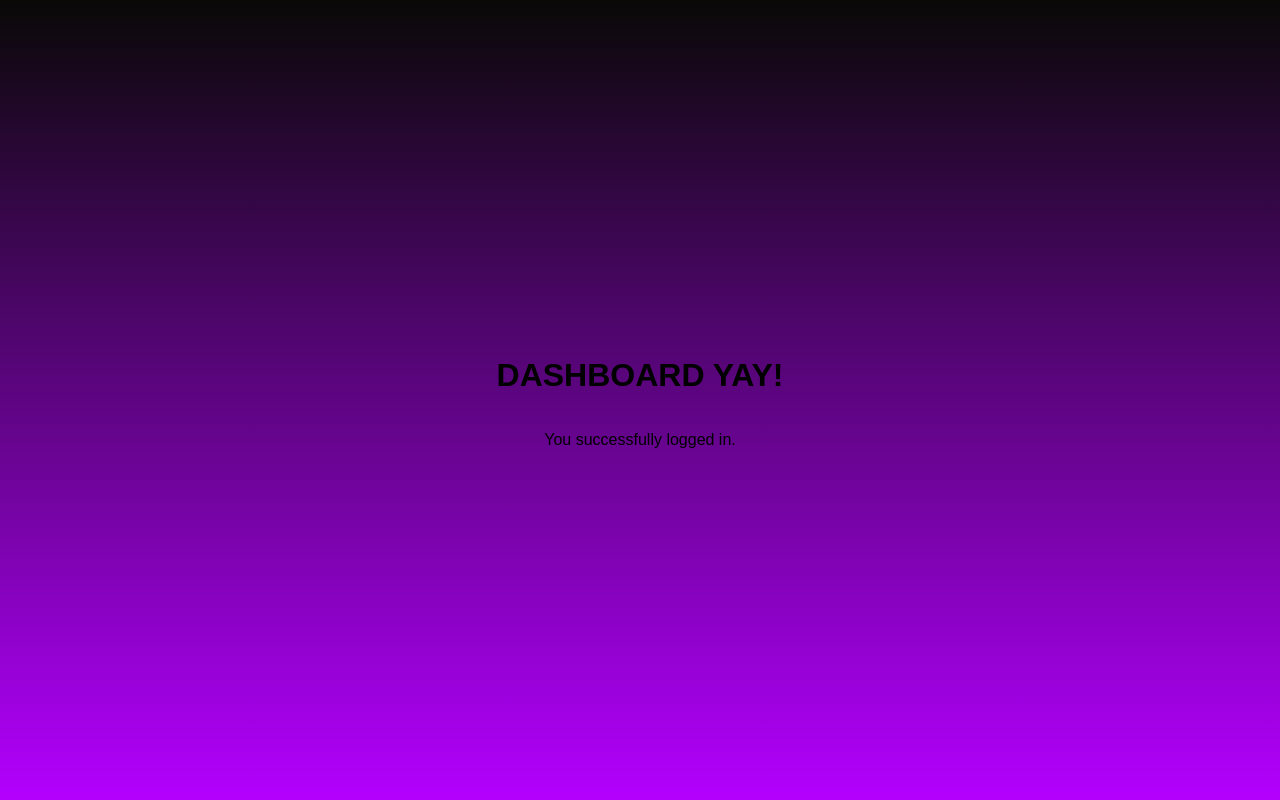
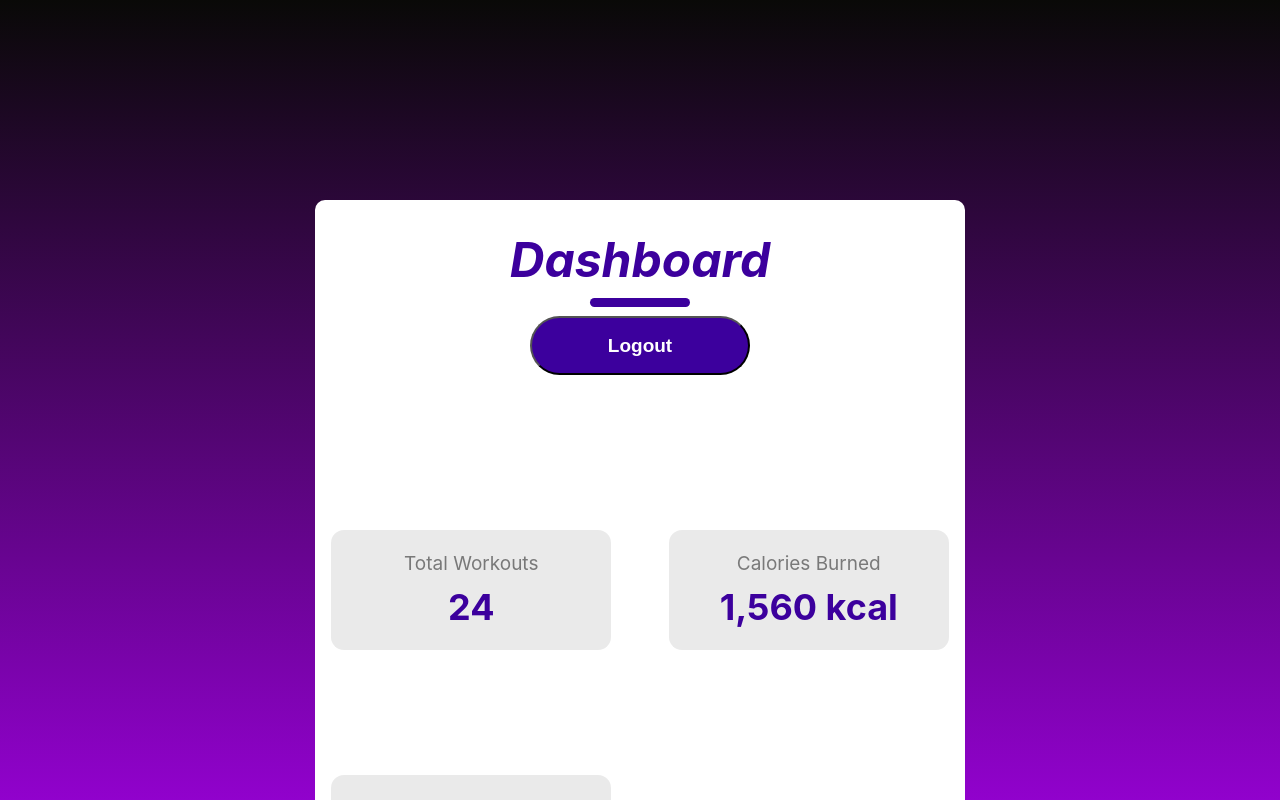
Before and after one commit to whoisaldo/Exerly-Fitness, a React (Create React App) app in the folder frontend/: page /dashboard in a window 1280 px wide. Shown: the top 800 px of the page. Built offline with nearby package versions, Linux system fonts and the light colour scheme; the HTML template or start-up script is replaced by a standard one.

Commit message:
added dashboardc components added placeholder stats and logout tied with backend

```diff
--- a/frontend/package.json
+++ b/frontend/package.json
@@ -9,7 +9,7 @@
     "@testing-library/user-event": "^13.5.0",
     "react": "^19.1.0",
     "react-dom": "^19.1.0",
-    "react-router-dom": "^7.6.2",
+    "react-router-dom": "^7.6.3",
     "react-scripts": "5.0.1",
     "web-vitals": "^2.1.4"
   },
--- a/frontend/src/App.js
+++ b/frontend/src/App.js
@@ -1,7 +1,7 @@
 import React from 'react';
 import { BrowserRouter as Router, Routes, Route } from 'react-router-dom';
 import LoginSignup from './Components/LoginSignup/LoginSignup';
-import Dashboard from './Components/Dashboard';
+import Dashboard from './Components/Dashboard/Dashboard';
 
 const App = () => {
   return (
--- a/frontend/src/Components/Dashboard.jsx
+++ /dev/null
@@ -1,19 +0,0 @@
-import React from 'react';
-
-const Dashboard = () => {
-  return (
-    <div style={{
-      fontFamily: 'Arial',
-      display: 'flex',
-      height: '100vh',
-      justifyContent: 'center',
-      alignItems: 'center',
-      flexDirection: 'column'
-    }}>
-      <h1>DASHBOARD YAY!</h1>
-      <p>You successfully logged in.</p>
-    </div>
-  );
-};
-
-export default Dashboard;
--- /dev/null
+++ b/frontend/src/Components/Dashboard/Dashboard.css
@@ -0,0 +1,32 @@
+
+.stats-grid {
+  margin-top: 55px;
+  display: grid;
+  grid-template-columns: repeat(auto-fit, minmax(280px, 1fr));
+  gap: 25px;
+  justify-items: center;
+}
+
+.stats-card {
+  background-color: #eaeaea;
+  border-radius: 13px;
+  width: 280px;
+  height: 120px;
+  display: flex;
+  flex-direction: column;
+  justify-content: center;
+  align-items: center;
+  margin-top: 100px;
+}
+
+.stats-card-label {
+  font-size: 19px;
+  color: #797979;
+}
+
+.stats-card-value {
+  font-size: 36px;
+  font-weight: 700;
+  color: #3c009d;
+  margin-top: 10px;
+}
--- /dev/null
+++ b/frontend/src/Components/Dashboard/Dashboard.jsx
@@ -0,0 +1,44 @@
+import React, { useState } from 'react';
+import { useNavigate } from 'react-router-dom';
+import '../LoginSignup/LoginSignup.css';
+import './Dashboard.css';
+
+// Demo data
+const placeholderStats = [
+  { label: 'Total Workouts',  value: 24 },
+  { label: 'Calories Burned', value: '1,560 kcal' },
+  { label: 'Active Goals',    value: 3 },
+];
+
+const Dashboard = () => {
+  const [stats] = useState(placeholderStats);  //  with demo values
+  const navigate = useNavigate();
+
+  const handleLogout = () => {
+    localStorage.removeItem('token');
+    navigate('/');
+  };
+
+  return (
+    <div className="container">
+      <div className="header">
+        <div className="text">Dashboard</div>
+        <div className="underline"></div>
+        <button className="submit" onClick={handleLogout}>
+          Logout
+        </button>
+      </div>
+
+      <div className="stats-grid">
+        {stats.map(({ label, value }) => (
+          <div key={label} className="stats-card">
+            <div className="stats-card-label">{label}</div>
+            <div className="stats-card-value">{value}</div>
+          </div>
+        ))}
+      </div>
+    </div>
+  );
+};
+
+export default Dashboard;
```
Also changed, not shown: 2 other files (tests, documents, lock files or other folders).
